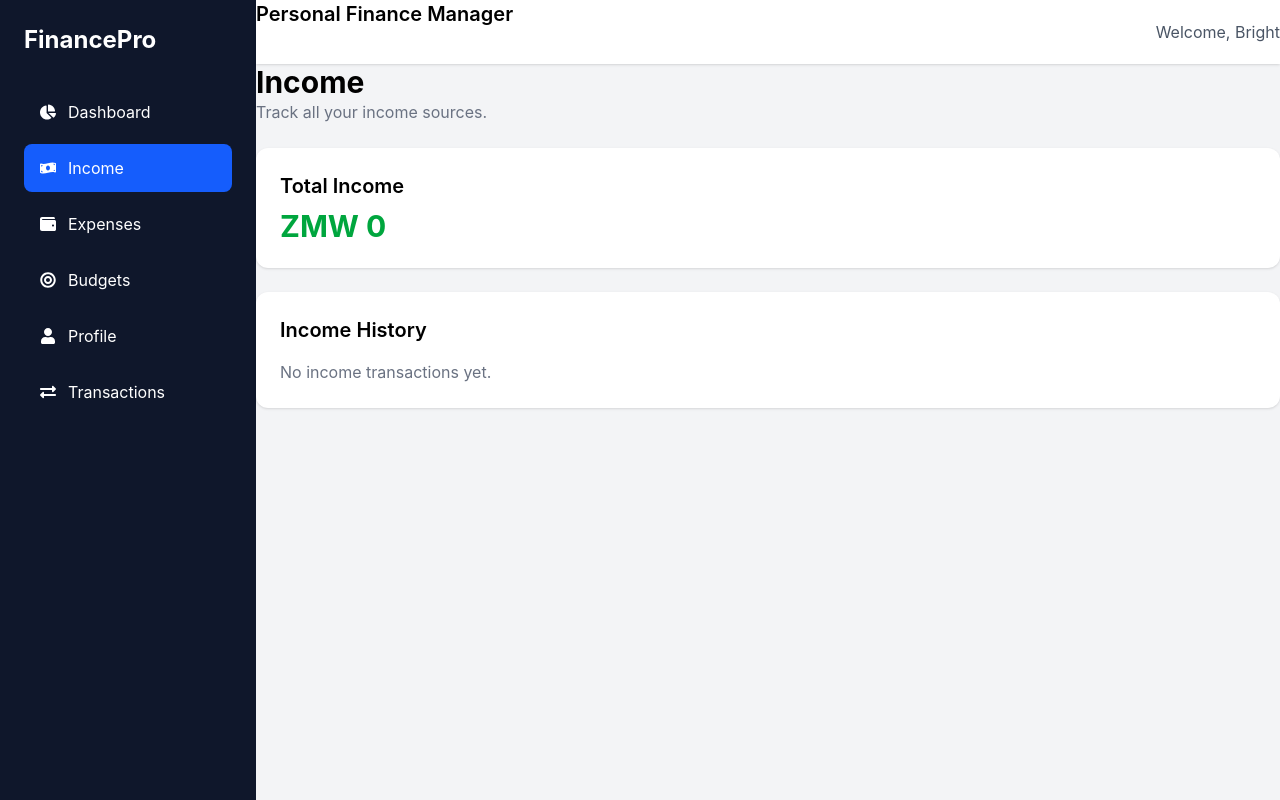
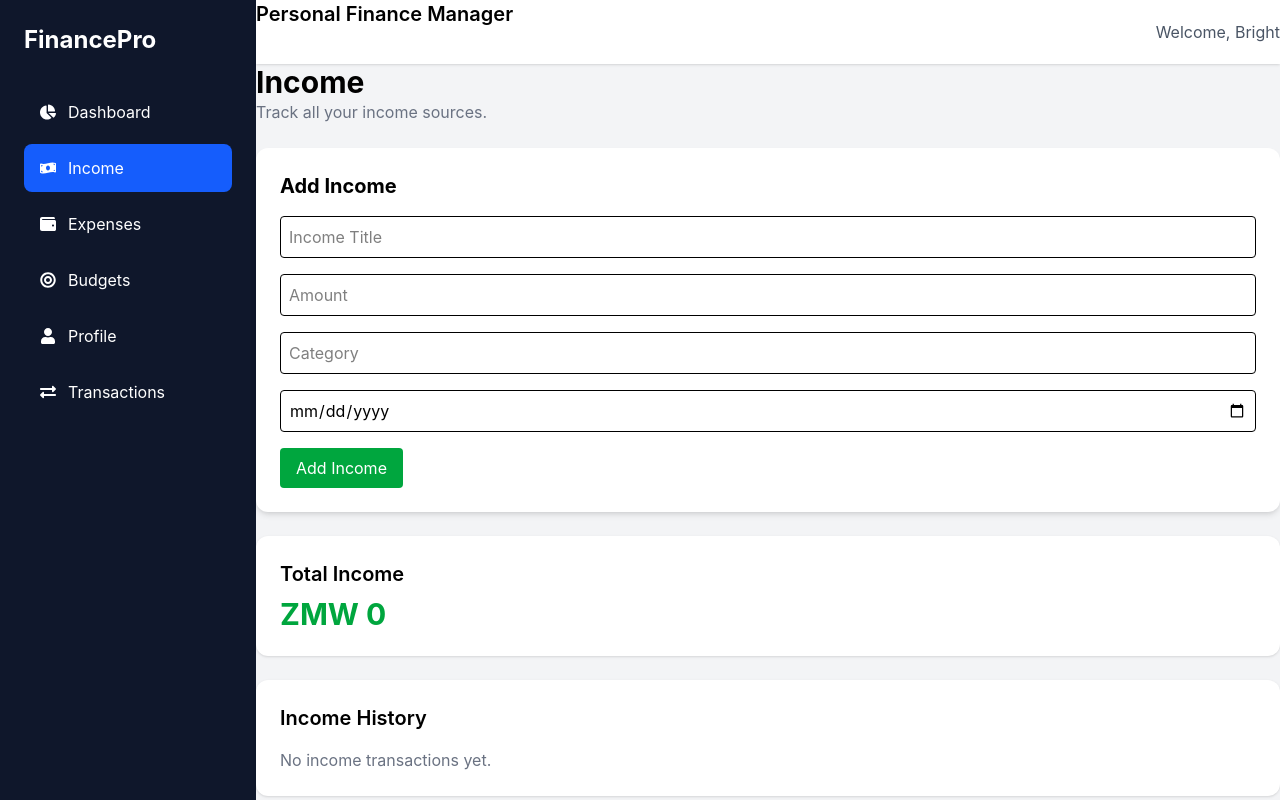
Before and after one commit to ngalandebright-alt/personal-finance-manager, a React (Vite) app in the folder client/: page /income in a window 1280 px wide. Built offline with nearby package versions, Linux system fonts and the light colour scheme.

Commit message:
Add income form and income management

```diff
--- /dev/null
+++ b/client/src/components/transactions/AddIncome.tsx
@@ -0,0 +1,104 @@
+import { useContext, useState } from "react";
+import { TransactionContext } from "../../context/TransactionContext";
+
+export default function AddIncome() {
+
+    const context = useContext(TransactionContext);
+
+    const [title, setTitle] = useState("");
+    const [amount, setAmount] = useState("");
+    const [category, setCategory] = useState("");
+    const [date, setDate] = useState("");
+
+
+    if (!context) return null;
+
+
+    const { addTransaction } = context;
+
+
+    function handleSubmit(e: React.FormEvent) {
+
+        e.preventDefault();
+
+
+        if (!title || !amount || !category || !date) {
+            alert("Please fill in all fields.");
+            return;
+        }
+
+
+        addTransaction({
+            id: Date.now(),
+            title,
+            amount: Number(amount),
+            type: "income",
+            category,
+            date,
+        });
+
+
+        setTitle("");
+        setAmount("");
+        setCategory("");
+        setDate("");
+    }
+
+
+    return (
+
+        <form
+            onSubmit={handleSubmit}
+            className="bg-white rounded-xl shadow-md p-6 space-y-4"
+        >
+
+            <h2 className="text-xl font-bold">
+                Add Income
+            </h2>
+
+
+            <input
+                className="w-full border rounded p-2"
+                type="text"
+                placeholder="Income Title"
+                value={title}
+                onChange={(e) => setTitle(e.target.value)}
+            />
+
+
+            <input
+                className="w-full border rounded p-2"
+                type="number"
+                placeholder="Amount"
+                value={amount}
+                onChange={(e) => setAmount(e.target.value)}
+            />
+
+
+            <input
+                className="w-full border rounded p-2"
+                type="text"
+                placeholder="Category"
+                value={category}
+                onChange={(e) => setCategory(e.target.value)}
+            />
+
+
+            <input
+                className="w-full border rounded p-2"
+                type="date"
+                value={date}
+                onChange={(e) => setDate(e.target.value)}
+            />
+
+
+            <button
+                type="submit"
+                className="bg-green-600 text-white px-4 py-2 rounded hover:bg-green-700"
+            >
+                Add Income
+            </button>
+
+        </form>
+    );
+}
--- a/client/src/pages/Income/Income.tsx
+++ b/client/src/pages/Income/Income.tsx
@@ -1,5 +1,6 @@
 import { useContext } from "react";
 import { TransactionContext } from "../../context/TransactionContext";
+import AddIncome from "../../components/transactions/AddIncome";
 
 
 export default function AddExpense() {
@@ -33,6 +34,8 @@ export default function AddExpense() {
                     Track all your income sources.
                 </p>
             </div>
+
+            <AddIncome/>
 
             <div className="bg-white rounded-xl shadow p-6">
 
```
